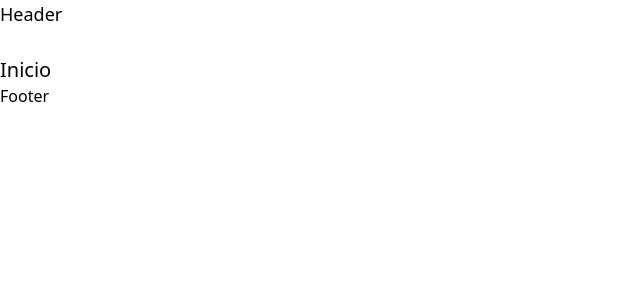
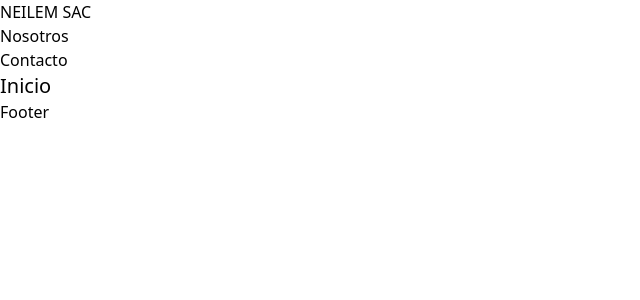
Before and after one commit to hufflevotom/tienda-neilem, a React (Vite) app: page / in a window 1280 px wide. Shown: the top 300 px of the page, without its empty margins (0-640 px from the left). Built offline with nearby package versions, Linux system fonts and the light colour scheme.

Commit message:
cambios header

```diff
--- a/src/layout/components/Header/Header.jsx
+++ b/src/layout/components/Header/Header.jsx
@@ -1,5 +1,23 @@
 const Header = () => {
-  return <div className="w-full h-14 text-lg">Header</div>;
+  return (
+    <header>
+      <div className="menu logo-nav">
+        <a href="Inicio" className="logo">
+          NEILEM SAC
+        </a>
+        <nav className="navigation">
+          <ul>
+            <li>
+              <a href="nosotros">Nosotros</a>
+            </li>
+            <li>
+              <a href="contacto.html">Contacto</a>
+            </li>
+          </ul>
+        </nav>
+      </div>
+    </header>
+  );
 };
 
 export default Header;
```
